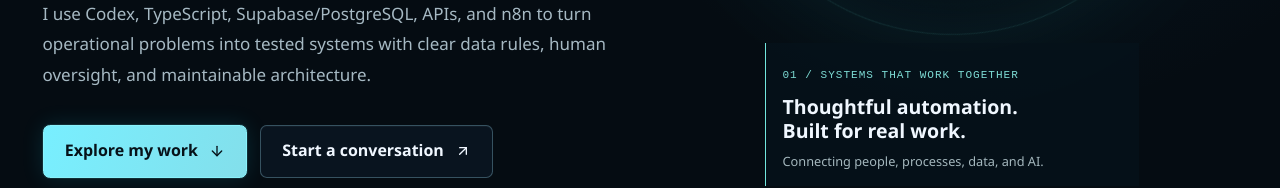
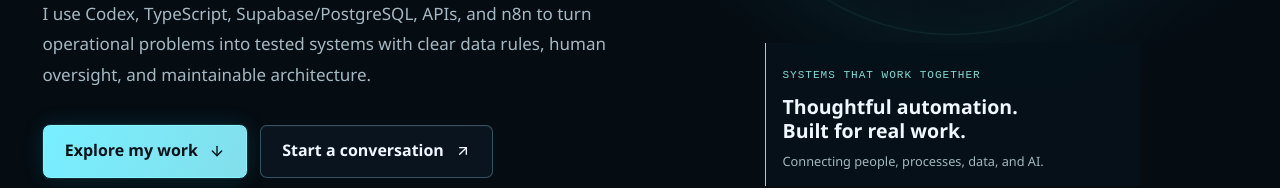
Before and after one commit to jette-sketch/aries-automation-portfolio, a Next.js app: page / in a window 1280 px wide. Shown: the part 597-785 px from the top of the page. Built offline with nearby package versions, Linux system fonts and the light colour scheme.

Commit message:
Remove hero card number

```diff
--- a/app/page.tsx
+++ b/app/page.tsx
@@ -59,7 +59,7 @@ export default function Home() {
               <span className="systems-node">DATA + AI</span>
             </div>
           </div>
-          <div className="hero-caption"><span>01 / SYSTEMS THAT WORK TOGETHER</span><strong>Thoughtful automation.<br />Built for real work.</strong><p>Connecting people, processes, data, and AI.</p></div>
+          <div className="hero-caption"><span>SYSTEMS THAT WORK TOGETHER</span><strong>Thoughtful automation.<br />Built for real work.</strong><p>Connecting people, processes, data, and AI.</p></div>
         </div>
         <a className="scroll-cue" href="#approach">SCROLL TO EXPLORE <ArrowDown size={14} /></a>
       </section>
```
